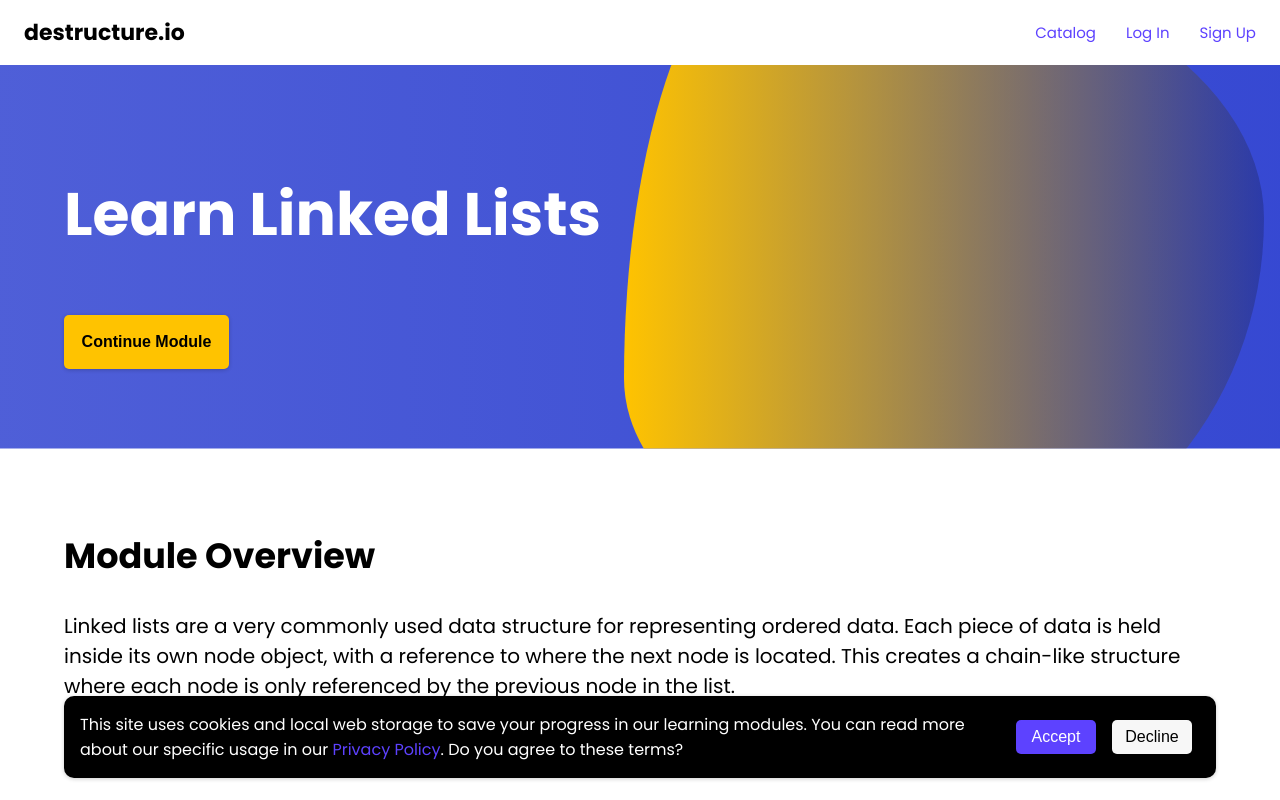
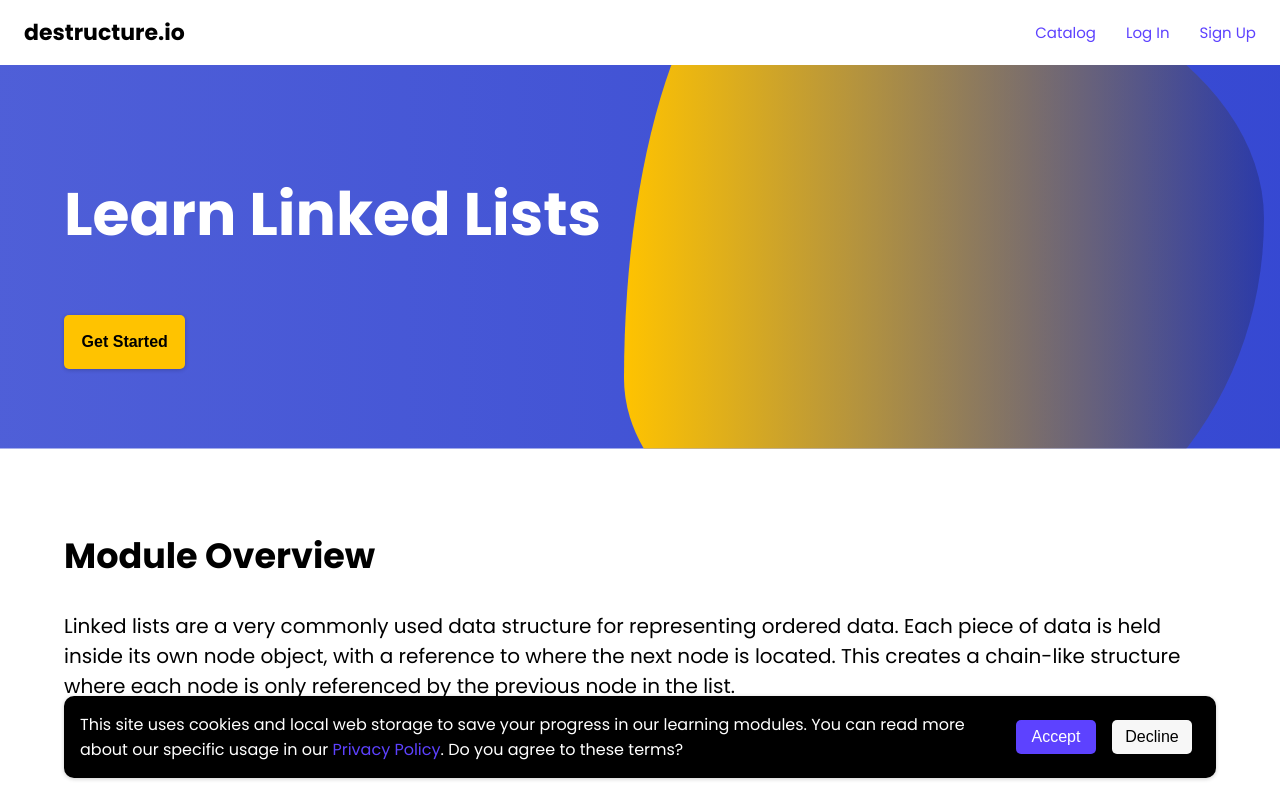
Before and after one commit to hawkticehurst/destructure-io, a React (Create React App) app: page /learn/linked-list in a window 1280 px wide. Shown: the top 800 px of the page. Built offline with nearby package versions, Linux system fonts and the light colour scheme; no server answers.

Commit message:
fix get started link bug

```diff
--- a/src/components/learning-module/SummaryPage.js
+++ b/src/components/learning-module/SummaryPage.js
@@ -50,7 +50,7 @@ function SummaryPage() {
         <div className="summary-hero-content">
           <h1>{title}</h1>
           <button onClick={onClickHeroBtn} className="hero-btn">
-            <span className="bold">{completionState != null ? 'Continue Module' : 'Get Started'}</span>
+            <span className="bold">{completionState != null && Object.keys(completionState).length > 0 ? 'Continue Module' : 'Get Started'}</span>
           </button>
         </div>
         <div className="summary-hero-illustration-container">
```
